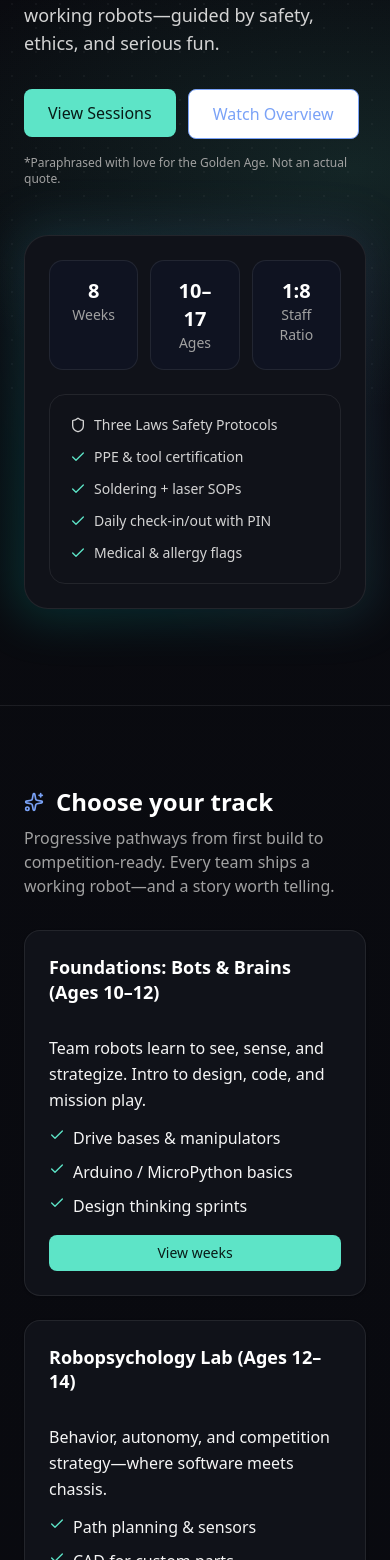
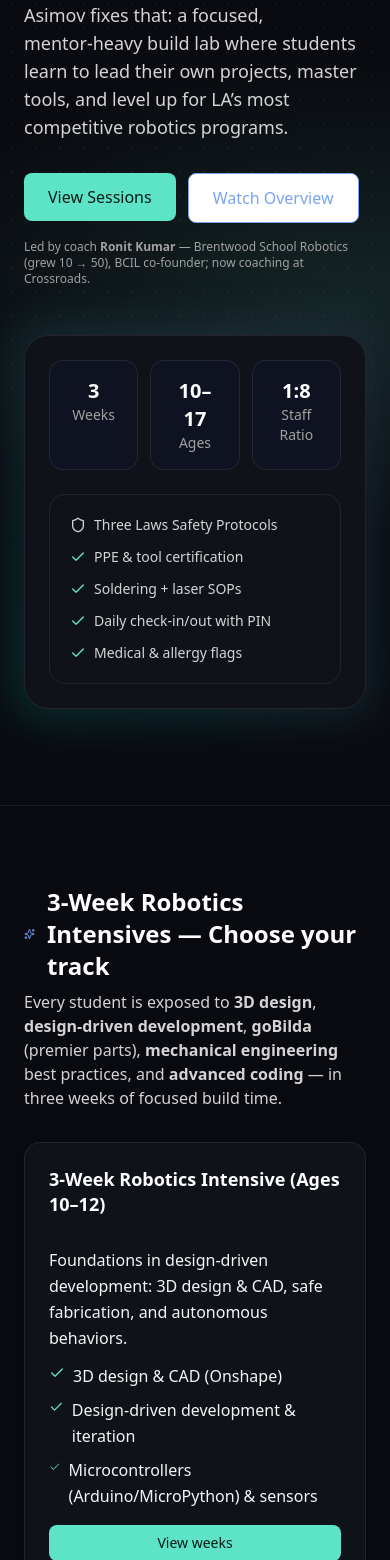
Before and after one commit to KingKumar/camp-asimov, a Next.js app: page / in a window 390 px wide. Shown: the part 440-2000 px from the top of the page. Built offline with nearby package versions, Linux system fonts and the light colour scheme.

Commit message:
Update AsimovLanding.tsx

```diff
--- a/components/AsimovLanding.tsx
+++ b/components/AsimovLanding.tsx
@@ -22,43 +22,55 @@ const ink = {
 };
 
 const features = [
-  { icon: <Cpu className="w-5 h-5" />, title: "All-Maker • All-Robotics",
-    text: "Mechanical design, CAD, microcontrollers, sensors, and battle-ready builds." },
+  { icon: <Cpu className="w-5 h-5" />, title: "All‑Maker • All‑Robotics",
+    text: "Mechanical design, CAD, microcontrollers, sensors, and battle‑ready builds." },
   { icon: <Wrench className="w-5 h-5" />, title: "Fabrication Lab",
     text: "3D printing, laser cutting, prototyping rigs, safe soldering, and tool certification." },
   { icon: <Video className="w-5 h-5" />, title: "Cinematic Showcase",
-    text: "Demo Day with story, aesthetics, and Asimov-grade presentation." },
+    text: "Demo Day with story, aesthetics, and Asimov‑grade presentation." },
   { icon: <Shield className="w-5 h-5" />, title: "Safety First",
-    text: "Three Laws-inspired safety training, PPE, and supervised build zones." },
+    text: "Three Laws‑inspired safety training, PPE, and supervised build zones." },
 ];
 
 const programs = [
   {
-    title: "Foundations: Bots & Brains (Ages 10–12)",
-    blurb: "Team robots learn to see, sense, and strategize. Intro to design, code, and mission play.",
-    bullets: ["Drive bases & manipulators", "Arduino / MicroPython basics", "Design thinking sprints"],
+    title: "3‑Week Robotics Intensive (Ages 10–12)",
+    blurb: "Foundations in design‑driven development: 3D design & CAD, safe fabrication, and autonomous behaviors.",
+    bullets: [
+      "3D design & CAD (Onshape)",
+      "Design‑driven development & iteration",
+      "Microcontrollers (Arduino/MicroPython) & sensors",
+    ],
   },
   {
-    title: "Robopsychology Lab (Ages 12–14)",
-    blurb: "Behavior, autonomy, and competition strategy—where software meets chassis.",
-    bullets: ["Path planning & sensors", "CAD for custom parts", "Iteration journals (ENG notebooks)"],
+    title: "3‑Week Robotics Intensive (Ages 12–14)",
+    blurb: "From chassis to code: build with premier parts (goBilda), integrate sensors, and ship reliable mechanisms.",
+    bullets: [
+      "goBilda ecosystem & mechanical best practices",
+      "Path planning & sensor fusion",
+      "Custom parts (CAD → 3D print/laser cut)",
+    ],
   },
   {
-    title: "Foundation Works: Advanced FTC Prep (Ages 14–17)",
-    blurb: "Serious build culture: drivetrains, mechanisms, reliability testing, and match pressure.",
-    bullets: ["Subsystem ownership", "Git + code reviews", "Event-style scrimmage"],
+    title: "3‑Week Advanced Track (Ages 14–17)",
+    blurb: "Competition‑level builds: subsystem ownership, reliability testing, and advanced coding.",
+    bullets: [
+      "Subsystem ownership & design reviews",
+      "Advanced coding patterns & Git workflow",
+      "Event‑style scrimmage & presentation",
+    ],
   },
 ];
 
 const faqs = [
-  { q: "What does an Asimov-themed camp mean?",
+  { q: "What does an Asimov‑themed camp mean?",
     a: "We fuse hard engineering with narrative design—students build capable robots and craft the story around them. It’s STEAM with purpose: logic, ethics, and imagination." },
   { q: "Is it safe for new makers?",
-    a: "Yes. Every student completes tool training, PPE checks, and staff-guided build steps before independent work." },
+    a: "Yes. Every student completes tool training, PPE checks, and staff‑guided build steps before independent work." },
   { q: "Do you provide gear?",
     a: "We supply tools, kits, and lab materials. Students bring a labeled water bottle, lunch, and curiosity." },
   { q: "Refunds & transfers?",
-    a: "Full refund (minus processing) up to 30 days pre-start; 50% from 14–29 days; credits within 14 days." },
+    a: "Full refund (minus processing) up to 30 days pre‑start; 50% from 14–29 days; credits within 14 days." },
 ];
 
 export default function AsimovCampLanding() {
@@ -110,11 +122,10 @@ export default function AsimovCampLanding() {
               transition={{ duration: 0.6 }}
               className="text-4xl md:text-6xl font-black leading-tight"
             >
-              “Any sufficiently advanced camp is indistinguishable from magic.”*
+              LA’s premier mentor‑driven robotics & maker camp
             </motion.h1>
             <p className="mt-6 text-lg text-neutral-300 max-w-prose">
-              Build like a <strong>Foundation</strong> engineer. Think like a <strong>Robopsychologist</strong>.
-              Our summer program for ages 10–17 turns ideas into working robots—guided by safety, ethics, and serious fun.
+              Independent schools often can’t give robotics‑obsessed students enough time, mentoring, or resources. Camp Asimov fixes that: a focused, mentor‑heavy build lab where students learn to lead their own projects, master tools, and level up for LA’s most competitive robotics programs.
             </p>
             <div className="mt-8 flex flex-wrap gap-3">
               <Button size="lg" className="px-6 py-6 text-base" style={{ backgroundColor: ink.accent, color: "#081b17" }}>
@@ -126,7 +137,7 @@ export default function AsimovCampLanding() {
               </Button>
             </div>
             <p className="mt-4 text-xs text-neutral-400">
-              *Paraphrased with love for the Golden Age. Not an actual quote.
+              Led by coach <strong>Ronit Kumar</strong> — Brentwood School Robotics (grew 10 → 50), BCIL co‑founder; now coaching at Crossroads.
             </p>
           </div>
 
@@ -136,9 +147,7 @@ export default function AsimovCampLanding() {
               <div className="absolute -inset-2 rounded-3xl bg-gradient-to-tr from-teal-400/20 to-indigo-400/10 blur-xl" />
               <div className="relative rounded-3xl border p-6 md:p-8" style={{ borderColor: ink.line, background: ink.surface }}>
                 <div className="grid grid-cols-3 gap-3 text-center text-sm">
-                  {[
-                    ["8", "Weeks"], ["10–17", "Ages"], ["1:8", "Staff Ratio"],
-                  ].map(([n, l]) => (
+                  {[ ["3", "Weeks"], ["10–17", "Ages"], ["1:8", "Staff Ratio"] ].map(([n, l]) => (
                     <div key={l} className="rounded-xl p-4 border" style={{ borderColor: ink.line, background: ink.panel }}>
                       <div className="font-bold text-xl">{n}</div>
                       <div className="text-neutral-400">{l}</div>
@@ -151,12 +160,7 @@ export default function AsimovCampLanding() {
                     <Shield className="w-4 h-4" /> Three Laws Safety Protocols
                   </div>
                   <div className="mt-3 grid grid-cols-1 sm:grid-cols-2 gap-3 text-sm">
-                    {[
-                      "PPE & tool certification",
-                      "Soldering + laser SOPs",
-                      "Daily check-in/out with PIN",
-                      "Medical & allergy flags",
-                    ].map((t) => (
+                    {[ "PPE & tool certification", "Soldering + laser SOPs", "Daily check‑in/out with PIN", "Medical & allergy flags" ].map((t) => (
                       <div key={t} className="flex items-start gap-2">
                         <Check className="w-4 h-4 mt-0.5" style={{ color: ink.accent }} />
                         <span className="text-neutral-300">{t}</span>
@@ -175,16 +179,15 @@ export default function AsimovCampLanding() {
         <div className="mx-auto max-w-7xl px-6">
           <div className="flex items-center gap-3">
             <Sparkles className="w-5 h-5" style={{ color: ink.accent2 }} />
-            <h2 className="text-2xl md:text-3xl font-bold">Choose your track</h2>
+            <h2 className="text-2xl md:text-3xl font-bold">3‑Week Robotics Intensives — Choose your track</h2>
           </div>
-          <p className="mt-2 text-neutral-400 max-w-prose">
-            Progressive pathways from first build to competition-ready. Every team ships a working robot—and a story worth telling.
+          <p className="mt-2 text-neutral-300 max-w-prose">
+            Every student is exposed to <strong>3D design</strong>, <strong>design‑driven development</strong>, <strong>goBilda</strong> (premier parts), <strong>mechanical engineering</strong> best practices, and <strong>advanced coding</strong> — in three weeks of focused build time.
           </p>
 
           <div className="mt-8 grid md:grid-cols-3 gap-6">
             {programs.map((p) => (
-              <Card key={p.title} className="border rounded-2xl"
-                style={{ borderColor: ink.line, backgroundColor: ink.surface }}>
+              <Card key={p.title} className="border rounded-2xl" style={{ borderColor: ink.line, backgroundColor: ink.surface }}>
                 <CardHeader>
                   <CardTitle className="text-lg font-bold text-white leading-snug">{p.title}</CardTitle>
                 </CardHeader>
@@ -198,13 +201,42 @@ export default function AsimovCampLanding() {
                       </li>
                     ))}
                   </ul>
-                  <Button className="mt-4 w-full font-medium"
-                    style={{ backgroundColor: ink.accent, color: "#081b17" }}>
-                    View weeks
-                  </Button>
+                  <Button className="mt-4 w-full font-medium" style={{ backgroundColor: ink.accent, color: "#081b17" }}>View weeks</Button>
                 </CardContent>
               </Card>
             ))}
+          </div>
+        </div>
+      </section>
+
+      {/* TUITION & DATES */}
+      <section id="pricing" className="py-20 border-t" style={{ borderColor: ink.line }}>
+        <div className="mx-auto max-w-7xl px-6">
+          <h2 className="text-2xl md:text-3xl font-bold">Tuition & Dates</h2>
+          <div className="mt-6 grid md:grid-cols-3 gap-6">
+            <div className="rounded-2xl border p-6" style={{ borderColor: ink.line, background: ink.surface }}>
+              <div className="text-neutral-400 text-sm">Tuition</div>
+              <div className="mt-2 text-3xl font-extrabold">$1,200 <span className="text-base font-medium text-neutral-400">/ week</span></div>
+              <div className="mt-1 text-neutral-400 text-sm">3‑week camp • $3,600 total</div>
+              <Button className="mt-6 w-full" style={{ backgroundColor: ink.accent, color: '#081b17' }}>Register</Button>
+            </div>
+            <div className="rounded-2xl border p-6" style={{ borderColor: ink.line, background: ink.surface }}>
+              <div className="text-neutral-400 text-sm">Ages</div>
+              <div className="mt-2 text-xl font-semibold">10–17</div>
+              <ul className="mt-3 space-y-2 text-sm text-neutral-300">
+                <li>Tracks by age/experience</li>
+                <li>1:8 staff ratio • tool certifications</li>
+                <li>LA location • Mon–Fri</li>
+              </ul>
+            </div>
+            <div className="rounded-2xl border p-6" style={{ borderColor: ink.line, background: ink.surface }}>
+              <div className="text-neutral-400 text-sm">What’s included</div>
+              <ul className="mt-3 space-y-2 text-sm text-neutral-300">
+                <li>goBilda parts library & safe fab lab</li>
+                <li>Onshape CAD, Arduino/MicroPython</li>
+                <li>Daily field tests & Demo Day showcase</li>
+              </ul>
+            </div>
           </div>
         </div>
       </section>
@@ -215,13 +247,11 @@ export default function AsimovCampLanding() {
           <div>
             <h2 className="text-2xl md:text-3xl font-bold">Engineering, ethics, and imagination</h2>
             <p className="mt-3 text-neutral-300 max-w-prose">
-              Founded by veteran LA robotics coach Ronit Kumar, our lab blends competition-tested engineering with
-              design and storytelling. Students keep build journals, review code in pairs, and present like pros.
+              Founded and led by LA robotics coach <strong>Ronit Kumar</strong> — builder of programs at <strong>Brentwood School</strong> (grew from <strong>10 → 50</strong> students) and co‑founder of the school’s <strong>BCIL</strong>; now coaching at <strong>Crossroads School</strong>. We pair elite competition experience with hands‑on mentoring and design‑driven engineering.
             </p>
             <div className="mt-6 grid sm:grid-cols-2 gap-4">
               {features.map((f) => (
-                <div key={f.title} className="rounded-2xl border p-5"
-                  style={{ borderColor: ink.line, background: ink.surface }}>
+                <div key={f.title} className="rounded-2xl border p-5" style={{ borderColor: ink.line, background: ink.surface }}>
                   <div className="flex items-center gap-2 font-semibold">{f.icon} {f.title}</div>
                   <p className="mt-2 text-sm text-neutral-400">{f.text}</p>
                 </div>
@@ -234,7 +264,7 @@ export default function AsimovCampLanding() {
             </div>
             <ul className="mt-3 space-y-3 text-sm text-neutral-300">
               {[
-                ["09:00", "Stand-up & goals"],
+                ["09:00", "Stand‑up & goals"],
                 ["09:20", "Tool time: certification or CAD"],
                 ["10:00", "Subsystem builds"],
                 ["12:00", "Lunch & field tests"],
@@ -245,8 +275,7 @@ export default function AsimovCampLanding() {
                 <li key={t} className="flex gap-4"><span className="text-neutral-500 w-16">{t}</span> <span>{d}</span></li>
               ))}
             </ul>
-            <Button className="mt-6" variant="outline"
-              style={{ borderColor: ink.accent2, color: ink.accent2 }}>
+            <Button className="mt-6" variant="outline" style={{ borderColor: ink.accent2, color: ink.accent2 }}>
               Download Parent Packet <ChevronRight className="w-4 h-4 ml-2" />
             </Button>
           </div>
@@ -258,17 +287,12 @@ export default function AsimovCampLanding() {
         <div className="mx-auto max-w-7xl px-6">
           <h2 className="text-2xl md:text-3xl font-bold">Safety Protocols</h2>
           <p className="mt-2 text-neutral-400 max-w-prose">
-            Modeled on “Three Laws” principles: protect, obey procedures, and preserve learning.
-            Every student earns badges before specific tools.
+            Modeled on “Three Laws” principles: protect, obey procedures, and preserve learning. Every student earns badges before specific tools.
           </p>
           <div className="mt-8 grid sm:grid-cols-2 lg:grid-cols-4 gap-4">
             {["PPE checks at entry","Certified tool zones","Laser & solder SOPs","Allergy & emergency flags"].map((s) => (
-              <div key={s} className="rounded-2xl border p-5 text-sm"
-                   style={{ borderColor: ink.line, background: ink.surface }}>
-                <div className="flex items-start gap-2">
-                  <Shield className="w-4 h-4" style={{ color: ink.accent }} />
-                  <span className="text-neutral-300">{s}</span>
-                </div>
+              <div key={s} className="rounded-2xl border p-5 text-sm" style={{ borderColor: ink.line, background: ink.surface }}>
+                <div className="flex items-start gap-2"><Shield className="w-4 h-4" style={{ color: ink.accent }} /> <span className="text-neutral-300">{s}</span></div>
               </div>
             ))}
           </div>
@@ -281,8 +305,7 @@ export default function AsimovCampLanding() {
           <h2 className="text-2xl md:text-3xl font-bold">FAQ</h2>
           <div className="mt-8 grid gap-6">
             {faqs.map((f) => (
-              <div key={f.q} className="rounded-2xl border p-5"
-                   style={{ borderColor: ink.line, background: ink.surface }}>
+              <div key={f.q} className="rounded-2xl border p-5" style={{ borderColor: ink.line, background: ink.surface }}>
                 <div className="font-semibold">{f.q}</div>
                 <p className="mt-2 text-sm text-neutral-400">{f.a}</p>
               </div>
@@ -300,7 +323,8 @@ export default function AsimovCampLanding() {
               We’re builders first. If you want specifics on tools, safety, or curriculum fit, ask away.
             </p>
             <div className="mt-4 text-sm">
-              <div className="text-neutral-300">Email: hello@campasimov.com</div>
+              <div className="text-neutral-300">Lead Coach: Ronit Kumar</div>
+              <div className="text-neutral-300">Brentwood School Robotics (10 → 50 students), BCIL co‑founder; Crossroads Robotics coach</div>
               <div className="text-neutral-300">Los Angeles, CA</div>
             </div>
           </div>
@@ -310,12 +334,9 @@ export default function AsimovCampLanding() {
             style={{ borderColor: ink.line, background: ink.surface }}
           >
             <div className="grid gap-3">
-              <Input placeholder="Your email" type="email" required
-                     className="bg-black/30 border" style={{ borderColor: ink.line }} />
-              <Textarea placeholder="How can we help?" required
-                        className="bg_black/30 border min-h-[120px]" style={{ borderColor: ink.line }} />
-              <Button type="submit" className="w-fit"
-                style={{ backgroundColor: ink.accent, color: "#081b17" }}>
+              <Input placeholder="Your email" type="email" required className="bg-black/30 border" style={{ borderColor: ink.line }} />
+              <Textarea placeholder="How can we help?" required className="bg_black/30 border min-h-[120px]" style={{ borderColor: ink.line }} />
+              <Button type="submit" className="w-fit" style={{ backgroundColor: ink.accent, color: "#081b17" }}>
                 Send
               </Button>
             </div>
```
